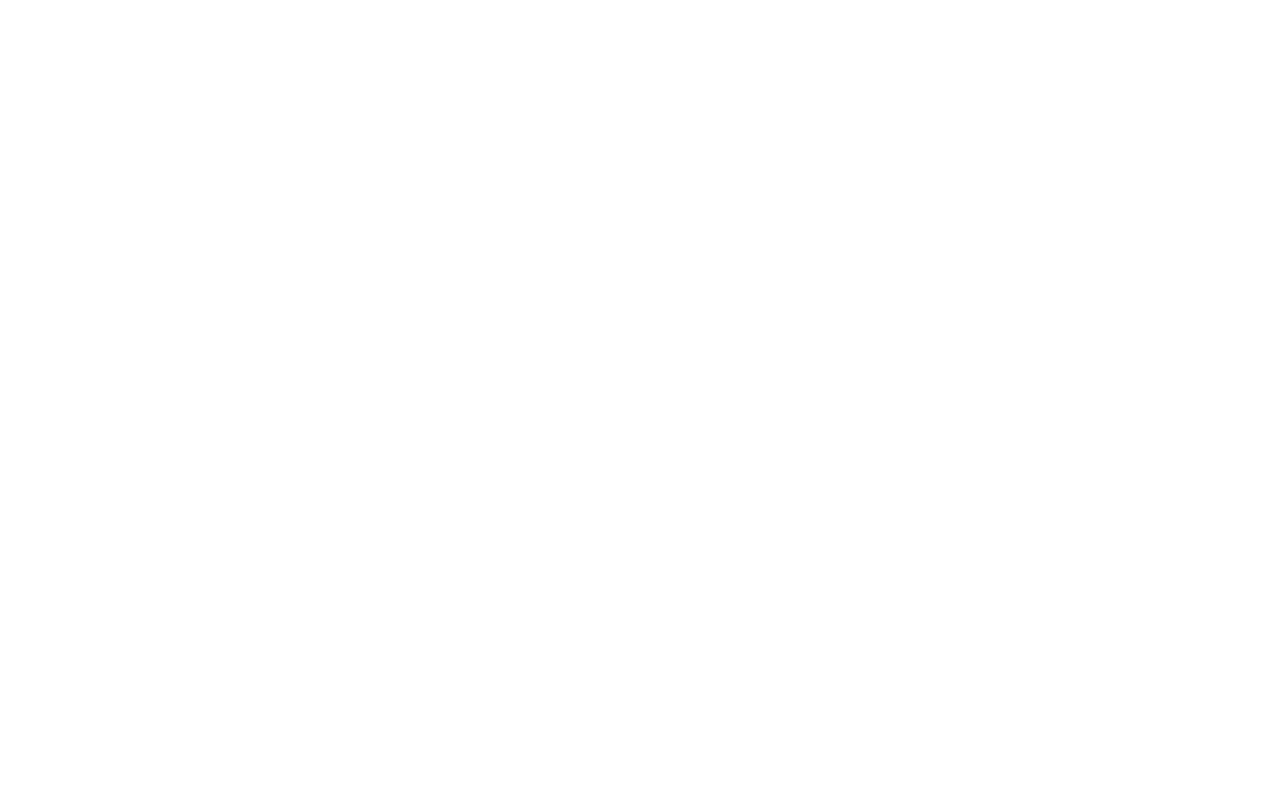
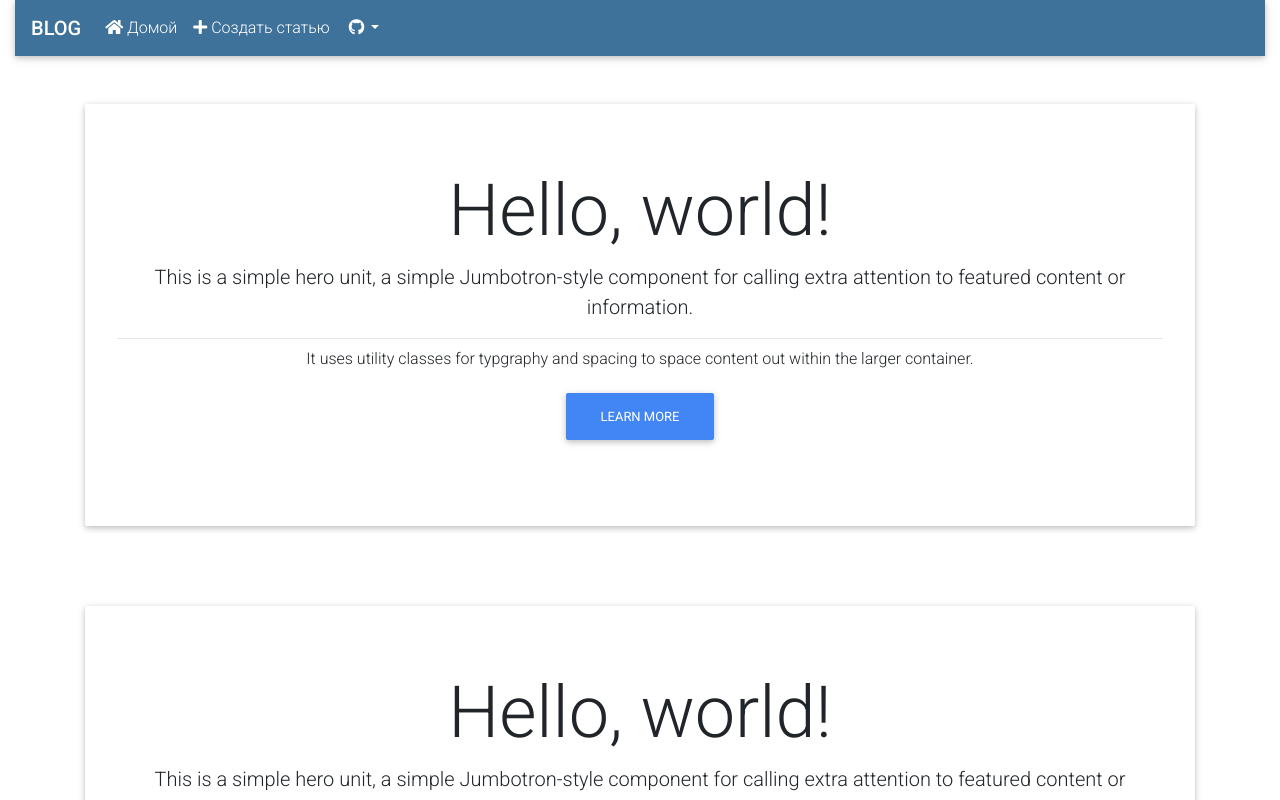
Before and after one commit to tabatintores/react-blog, a React (Create React App) app: page / in a window 1280 px wide. Shown: the top 800 px of the page. Built offline with nearby package versions, Linux system fonts and the light colour scheme.

Commit message:
Разметка приложения

```diff
--- a/src/App.js
+++ b/src/App.js
@@ -1,14 +1,16 @@
 import React from 'react';
 import './style.sass';
-import {BrowserRouter, Route, Switch} from 'react-router-dom'
-import {ArticlesMainPage} from "./components/ArticlesMainPage";
+import {BrowserRouter, Route, Switch} from 'react-router-dom';
+import {ArticlesMainPage} from "./pages/ArticlesMainPage/ArticlesMainPage";
+import {ArticlesNavbar} from "./components/ArticlesNavbar";
 
 function App() {
   return (
       <BrowserRouter>
-          <div className="container">
+          <div className="container-fluid">
+              <ArticlesNavbar />
               <Switch>
-                  <Route  />
+                  <Route path='/' exact component={ArticlesMainPage} />
               </Switch>
           </div>
       </BrowserRouter>
--- /dev/null
+++ b/src/components/ArticlesNavbar.js
@@ -0,0 +1,52 @@
+import React, {useState} from 'react';
+import {
+    MDBNavbar,
+    MDBNavbarBrand,
+    MDBNavbarNav,
+    MDBNavItem,
+    MDBNavLink,
+    MDBNavbarToggler,
+    MDBCollapse,
+    MDBIcon,
+    MDBDropdownItem, MDBDropdownMenu, MDBDropdownToggle, MDBDropdown
+} from "mdbreact";
+import { BrowserRouter as Router } from 'react-router-dom';
+
+export const ArticlesNavbar = () => {
+    const [isOpen, setIsOpen] = useState(true);
+    const githubName = `tabatintores`;
+
+    return (
+        <Router>
+            <MDBNavbar color="unique-color" dark expand="md">
+                <MDBNavbarBrand>
+                    <strong className="white-text">BLOG</strong>
+                </MDBNavbarBrand>
+                <MDBNavbarToggler onClick={() => setIsOpen(!isOpen)} />
+                <MDBCollapse id="navbarCollapse3" isOpen={isOpen} navbar>
+                    <MDBNavbarNav left>
+                        <MDBNavItem>
+                            <MDBNavLink to="/"><MDBIcon icon="home" /> Домой</MDBNavLink>
+                        </MDBNavItem>
+                        <MDBNavItem>
+                            <MDBNavLink to="/create-article"><MDBIcon icon="plus" /> Создать статью</MDBNavLink>
+                        </MDBNavItem>
+                        <MDBNavItem>
+                            <MDBDropdown>
+                                <MDBDropdownToggle nav caret>
+                                    <MDBIcon fab icon="github" />
+                                </MDBDropdownToggle>
+                                <MDBDropdownMenu right basic className="dropdown-default">
+                                    <MDBDropdownItem href="#!">Action</MDBDropdownItem>
+                                    <MDBDropdownItem href="#!">Another Action</MDBDropdownItem>
+                                    <MDBDropdownItem href="#!">Something else here</MDBDropdownItem>
+                                    <MDBDropdownItem href="#!">Something else here</MDBDropdownItem>
+                                </MDBDropdownMenu>
+                            </MDBDropdown>
+                        </MDBNavItem>
+                    </MDBNavbarNav>
+                </MDBCollapse>
+            </MDBNavbar>
+        </Router>
+    )
+};
--- a/src/index.js
+++ b/src/index.js
@@ -2,6 +2,9 @@
 import ReactDOM from 'react-dom';
 import App from './App';
 import * as serviceWorker from './serviceWorker';
+import "@fortawesome/fontawesome-free/css/all.min.css";
+import "bootstrap-css-only/css/bootstrap.min.css";
+import "mdbreact/dist/css/mdb.css";
 
 ReactDOM.render(<App />, document.getElementById('root'));
 
--- /dev/null
+++ b/src/pages/ArticlePage/ArticlePage.js
@@ -0,0 +1,28 @@
+import React from 'react';
+import { MDBJumbotron, MDBBtn, MDBContainer, MDBRow, MDBCol } from "mdbreact";
+
+export const ArticlePage = () => {
+    return (
+        <MDBContainer className="mt-5 text-center">
+            <MDBRow>
+                <MDBCol>
+                    <MDBJumbotron>
+                        <h2 className="h1 display-3">Hello, world!</h2>
+                        <p className="lead">
+                            This is a simple hero unit, a simple Jumbotron-style component for
+                            calling extra attention to featured content or information.
+                        </p>
+                        <hr className="my-2" />
+                        <p>
+                            It uses utility classes for typgraphy and spacing to space content out
+                            within the larger container.
+                        </p>
+                        <p className="lead">
+                            <MDBBtn color="primary">Learn More</MDBBtn>
+                        </p>
+                    </MDBJumbotron>
+                </MDBCol>
+            </MDBRow>
+        </MDBContainer>
+    )
+};
--- /dev/null
+++ b/src/pages/ArticlesMainPage/ArticlesMainPage.js
@@ -0,0 +1,15 @@
+import React from 'react';
+import {ArticlePage} from "../ArticlePage/ArticlePage";
+
+export const ArticlesMainPage = () => {
+    return (
+        <div>
+            <ArticlePage />
+            <ArticlePage />
+            <ArticlePage />
+            <ArticlePage />
+            <ArticlePage />
+        </div>
+    )
+
+};
--- a/src/style.sass
+++ b/src/style.sass
@@ -1 +1 @@
-@import "~mdbreact/dist/css/mdb.css"
+//@import "~mdbreact/dist/css/mdb.css"
```
Also changed, not shown: src/components/ArticlesMainPage.js (deleted, +0 -9 lines).
